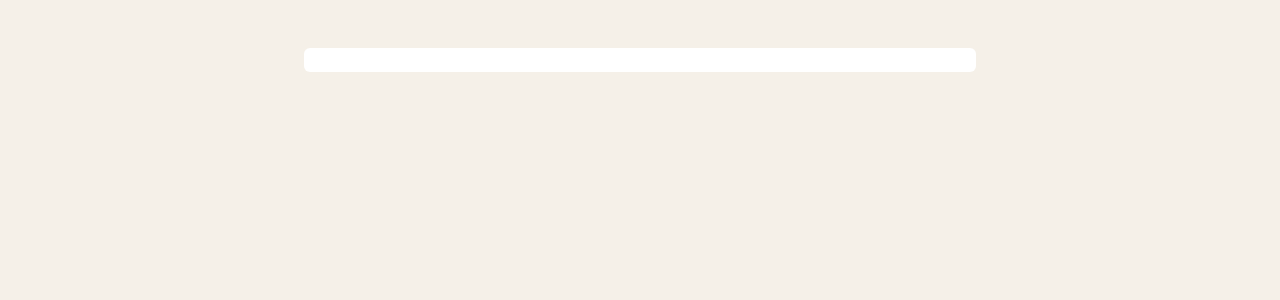
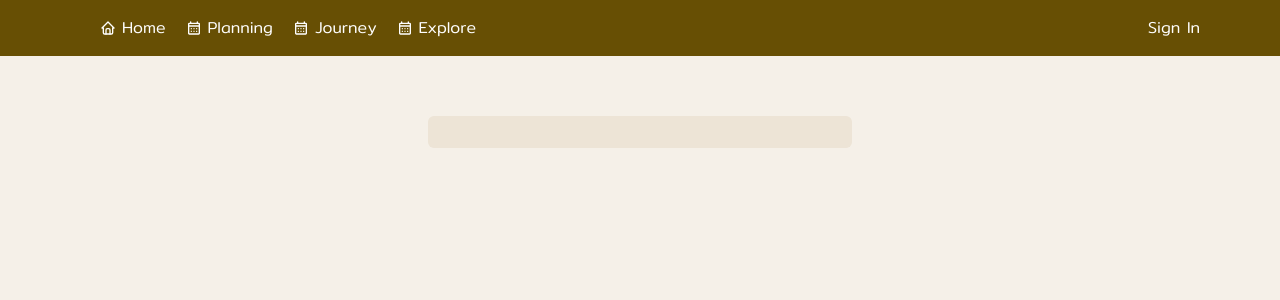
Before and after one commit to 164p/Planning-Webapp, a Next.js app in the folder my-app/: page /auth/signin in a window 1280 px wide. Shown: the top 300 px of the page. Built offline with nearby package versions, Linux system fonts and the light colour scheme.

Commit message:
Install libs and create componant
- Install Next-Auth
- Create navbar
- Setup middleware and API routes

```diff
--- a/my-app/app/(user)/auth/signin/page.tsx
+++ b/my-app/app/(user)/auth/signin/page.tsx
@@ -2,8 +2,10 @@ export default function page(){
     return (
         <div className="py-12">
             <div className="container">
-                <div className="card bg-white rounded-md max-w-2xl p-3 mx-auto">
-
+                <div className="card rounded-md max-w-md p-3 mx-auto">
+                    <div className="input-group mb-3">
+                        <input type="text" className="w-full bg-[#ede4d6] text-slate-600 px-3 py-1 rounded-md" />
+                    </div>
                 </div>
             </div>
         </div>
--- /dev/null
+++ b/my-app/app/(user)/layout.tsx
@@ -0,0 +1,22 @@
+import Navbar from '../components/Navbar'
+import Footer from '../components/Footer'
+
+export default async function UserLayout({
+    children,
+}: {
+    children: React.ReactNode
+}) {
+    return (
+        <div className='flex flex-col min-h-screen'>
+            <div className='flex-none'>
+                <Navbar />
+            </div>
+            <div className='main grow bg-first-color'>
+                {children}
+            </div>
+            <div className='flex-none'>
+                <Footer />
+            </div>
+        </div>
+    )
+}
--- /dev/null
+++ b/my-app/app/api/auth/[...nextauth]/route.ts
@@ -0,0 +1,57 @@
+import NextAuth from "next-auth"
+import CredentialsProvider from "next-auth/providers/credentials"
+
+const handler = NextAuth({
+    providers: [
+        CredentialsProvider({
+            name: 'Credentials',
+            credentials: {
+                username: { label: "Username", type: "text", placeholder: "jsmith" },
+                password: { label: "Password", type: "password" }
+            },
+            async authorize(credentials, req) {
+                const res = await fetch("/your/endpoint", {
+                method: 'POST',
+                body: JSON.stringify(credentials),
+                headers: { "Content-Type": "application/json" }
+                })
+                const user = await res.json()
+                if (res.ok && user) {
+                    return user
+                    }
+                return null
+            }
+        })
+    ],
+    pages: {
+        signIn: '/auth/signin',
+    },
+    callbacks: {
+        async signIn({ user, account, profile, email, credentials }:any) {
+            return true
+        },
+        async redirect({ url, baseUrl }:any) {
+            return baseUrl
+        },
+        async session({ session, user, token }:any) {
+            if(token){
+                session.user.id = token.id
+                session.user.role = token.role
+                session.user.username = token.username
+                session.user.email = token.email
+            }
+            return session
+        },
+        async jwt({ token, user, account, profile, isNewUser }:any) {
+            if (user) {
+                token.id = user.id
+                token.role = user.role
+                token.username = user.username
+                token.email = user.email
+            }
+            return token
+        }
+    }
+})
+
+export { handler as GET, handler as POST }
--- /dev/null
+++ b/my-app/app/components/Footer.tsx
@@ -0,0 +1,6 @@
+export default function Footer(){
+    return (
+        <div className="footer">
+        </div>
+    )
+}
--- a/my-app/app/components/Navbar.tsx
+++ b/my-app/app/components/Navbar.tsx
@@ -1,6 +1,48 @@
+'use client'
+
+import Link from "next/link"
+import { useState } from 'react'
+
 export default function Navbar(){
+    const [display, setDisplay] = useState(false);
     return (
-        <>
-        </>
+        <nav className='w-full bg-[#674F04] text-white py-4 max-h-fit text-slate-700 shadow'>
+            <div className='md:flex items-center container mx-auto'>
+                <div className='nav-section flex justify-between'>
+                    <div className='block md:hidden flex items-center'>
+                        <button className='p-2.5 rounded-lg hover:text-slate-300 duration-150' onClick={() => setDisplay((prevDisplay) => !prevDisplay)}>
+                            <svg xmlns="http://www.w3.org/2000/svg" width="1em" height="1em" viewBox="0 0 16 16"><path fill="currentColor" d="M1 2.75A.75.75 0 0 1 1.75 2h12.5a.75.75 0 0 1 0 1.5H1.75A.75.75 0 0 1 1 2.75Zm0 5A.75.75 0 0 1 1.75 7h12.5a.75.75 0 0 1 0 1.5H1.75A.75.75 0 0 1 1 7.75ZM1.75 12h12.5a.75.75 0 0 1 0 1.5H1.75a.75.75 0 0 1 0-1.5Z"/></svg>
+                        </button>
+                    </div>
+                </div>
+                <div className={'nav-section md:flex w-full ' + (display ? "mt-2 md:mt-0" : "hidden")}>
+                    <div className='menu-section md:flex md:ml-5'>
+                        <Link href="/" className='flex items-center mb-3 md:mb-0 hover:text-slate-400 duration-150'>
+                            <svg xmlns="http://www.w3.org/2000/svg" width="1em" height="1em" viewBox="0 0 24 24"><g fill="none" stroke="currentColor" strokeLinecap="round" strokeLinejoin="round" strokeWidth="2"><path d="M5 12H3l9-9l9 9h-2M5 12v7a2 2 0 0 0 2 2h10a2 2 0 0 0 2-2v-7"/><path d="M9 21v-6a2 2 0 0 1 2-2h2a2 2 0 0 1 2 2v6"/></g></svg>
+                            <p className='ml-1.5'>Home</p>
+                        </Link>
+                        <Link href="/ranks" className='flex items-center mb-3 md:mb-0 md:ml-5 hover:text-slate-400 duration-150'>
+                            <svg xmlns="http://www.w3.org/2000/svg" width="1em" height="1em" viewBox="0 0 24 24"><path fill="currentColor" d="M5 22q-.825 0-1.413-.588T3 20V6q0-.825.588-1.413T5 4h1V3q0-.425.288-.713T7 2q.425 0 .713.288T8 3v1h8V3q0-.425.288-.713T17 2q.425 0 .713.288T18 3v1h1q.825 0 1.413.588T21 6v14q0 .825-.588 1.413T19 22H5Zm0-2h14V10H5v10ZM5 8h14V6H5v2Zm0 0V6v2Zm7 6q-.425 0-.713-.288T11 13q0-.425.288-.713T12 12q.425 0 .713.288T13 13q0 .425-.288.713T12 14Zm-4 0q-.425 0-.713-.288T7 13q0-.425.288-.713T8 12q.425 0 .713.288T9 13q0 .425-.288.713T8 14Zm8 0q-.425 0-.713-.288T15 13q0-.425.288-.713T16 12q.425 0 .713.288T17 13q0 .425-.288.713T16 14Zm-4 4q-.425 0-.713-.288T11 17q0-.425.288-.713T12 16q.425 0 .713.288T13 17q0 .425-.288.713T12 18Zm-4 0q-.425 0-.713-.288T7 17q0-.425.288-.713T8 16q.425 0 .713.288T9 17q0 .425-.288.713T8 18Zm8 0q-.425 0-.713-.288T15 17q0-.425.288-.713T16 16q.425 0 .713.288T17 17q0 .425-.288.713T16 18Z"></path></svg>
+                            <p className='ml-1.5'>Planning</p>
+                        </Link>
+                        <Link href="/ranks" className='flex items-center mb-3 md:mb-0 md:ml-5 hover:text-slate-400 duration-150'>
+                            <svg xmlns="http://www.w3.org/2000/svg" width="1em" height="1em" viewBox="0 0 24 24"><path fill="currentColor" d="M5 22q-.825 0-1.413-.588T3 20V6q0-.825.588-1.413T5 4h1V3q0-.425.288-.713T7 2q.425 0 .713.288T8 3v1h8V3q0-.425.288-.713T17 2q.425 0 .713.288T18 3v1h1q.825 0 1.413.588T21 6v14q0 .825-.588 1.413T19 22H5Zm0-2h14V10H5v10ZM5 8h14V6H5v2Zm0 0V6v2Zm7 6q-.425 0-.713-.288T11 13q0-.425.288-.713T12 12q.425 0 .713.288T13 13q0 .425-.288.713T12 14Zm-4 0q-.425 0-.713-.288T7 13q0-.425.288-.713T8 12q.425 0 .713.288T9 13q0 .425-.288.713T8 14Zm8 0q-.425 0-.713-.288T15 13q0-.425.288-.713T16 12q.425 0 .713.288T17 13q0 .425-.288.713T16 14Zm-4 4q-.425 0-.713-.288T11 17q0-.425.288-.713T12 16q.425 0 .713.288T13 17q0 .425-.288.713T12 18Zm-4 0q-.425 0-.713-.288T7 17q0-.425.288-.713T8 16q.425 0 .713.288T9 17q0 .425-.288.713T8 18Zm8 0q-.425 0-.713-.288T15 17q0-.425.288-.713T16 16q.425 0 .713.288T17 17q0 .425-.288.713T16 18Z"></path></svg>
+                            <p className='ml-1.5'>Journey</p>
+                        </Link>
+                        <Link href="/ranks" className='flex items-center mb-3 md:mb-0 md:ml-5 hover:text-slate-400 duration-150'>
+                            <svg xmlns="http://www.w3.org/2000/svg" width="1em" height="1em" viewBox="0 0 24 24"><path fill="currentColor" d="M5 22q-.825 0-1.413-.588T3 20V6q0-.825.588-1.413T5 4h1V3q0-.425.288-.713T7 2q.425 0 .713.288T8 3v1h8V3q0-.425.288-.713T17 2q.425 0 .713.288T18 3v1h1q.825 0 1.413.588T21 6v14q0 .825-.588 1.413T19 22H5Zm0-2h14V10H5v10ZM5 8h14V6H5v2Zm0 0V6v2Zm7 6q-.425 0-.713-.288T11 13q0-.425.288-.713T12 12q.425 0 .713.288T13 13q0 .425-.288.713T12 14Zm-4 0q-.425 0-.713-.288T7 13q0-.425.288-.713T8 12q.425 0 .713.288T9 13q0 .425-.288.713T8 14Zm8 0q-.425 0-.713-.288T15 13q0-.425.288-.713T16 12q.425 0 .713.288T17 13q0 .425-.288.713T16 14Zm-4 4q-.425 0-.713-.288T11 17q0-.425.288-.713T12 16q.425 0 .713.288T13 17q0 .425-.288.713T12 18Zm-4 0q-.425 0-.713-.288T7 17q0-.425.288-.713T8 16q.425 0 .713.288T9 17q0 .425-.288.713T8 18Zm8 0q-.425 0-.713-.288T15 17q0-.425.288-.713T16 16q.425 0 .713.288T17 17q0 .425-.288.713T16 18Z"></path></svg>
+                            <p className='ml-1.5'>Explore</p>
+                        </Link>
+                    </div>
+                    <hr className='h-px w-full bg-slate-400 my-3 block md:hidden' />
+                    <ul className='ml-auto menu-section md:flex'>
+                        {/* <NavDropDown /> */}
+                        <Link href="/auth/signin">
+                            Sign In
+                        </Link>
+                    </ul>
+                </div>
+            </div>
+        </nav>
     )
 }
--- /dev/null
+++ b/my-app/app/context/AuthProvider.tsx
@@ -0,0 +1,13 @@
+'use client'
+
+import { SessionProvider } from 'next-auth/react'
+
+export default function AuthProvider({ children }: {
+    children: React.ReactNode
+}) {
+    return (
+        <SessionProvider>
+            {children}
+        </SessionProvider>
+    )
+}
--- a/my-app/app/layout.tsx
+++ b/my-app/app/layout.tsx
@@ -1,6 +1,8 @@
 import type { Metadata } from 'next'
 import localFont from 'next/font/local'
+import AuthProvider from './context/AuthProvider'
 import './assets/css/globals.css'
+import Navbar from './components/Navbar'
 
 const myFont = localFont({
   src: './lib/font/Mitr/Mitr-Light.ttf',
@@ -8,7 +10,7 @@ const myFont = localFont({
 })
 
 export const metadata: Metadata = {
-  title: 'Create Next App',
+  title: 'Plantiew',
   description: 'Generated by create next app',
 }
 
@@ -20,11 +22,9 @@ export default function RootLayout({
   return (
     <html lang="en">
       <body className={myFont.className}>
-        <div className='flex flex-col min-h-screen'>
-          <div className='main grow bg-first-color'>
-            {children}
-          </div>
-        </div>
+        <AuthProvider>
+          {children}
+        </AuthProvider>
       </body>
     </html>
   )
--- a/my-app/package.json
+++ b/my-app/package.json
@@ -11,6 +11,7 @@
   "dependencies": {
     "@prisma/client": "^5.7.1",
     "next": "14.0.4",
+    "next-auth": "^4.24.5",
     "react": "^18",
     "react-dom": "^18"
   },
--- a/my-app/tailwind.config.ts
+++ b/my-app/tailwind.config.ts
@@ -18,6 +18,13 @@ const config: Config = {
       },
       container: {
         center: true,
+        padding: {
+          DEFAULT: '1rem',
+          sm: '2rem',
+          lg: '4rem',
+          xl: '5rem',
+          '2xl': '6rem',
+        },
       },
     },
   },
```
Also changed, not shown: my-app/middleware.ts (added, +10 -0 lines), my-app/app/api/auth/signin/route.ts (added), 2 other files (tests, documents, lock files or other folders).
